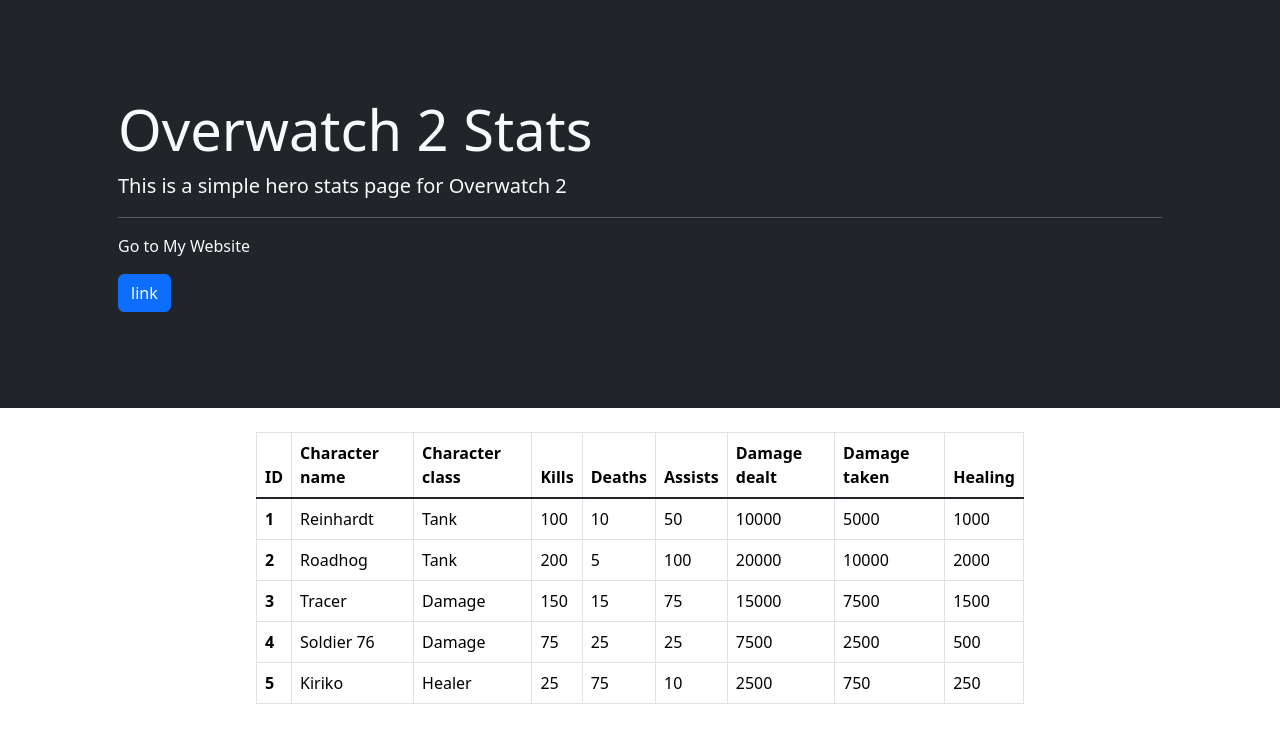
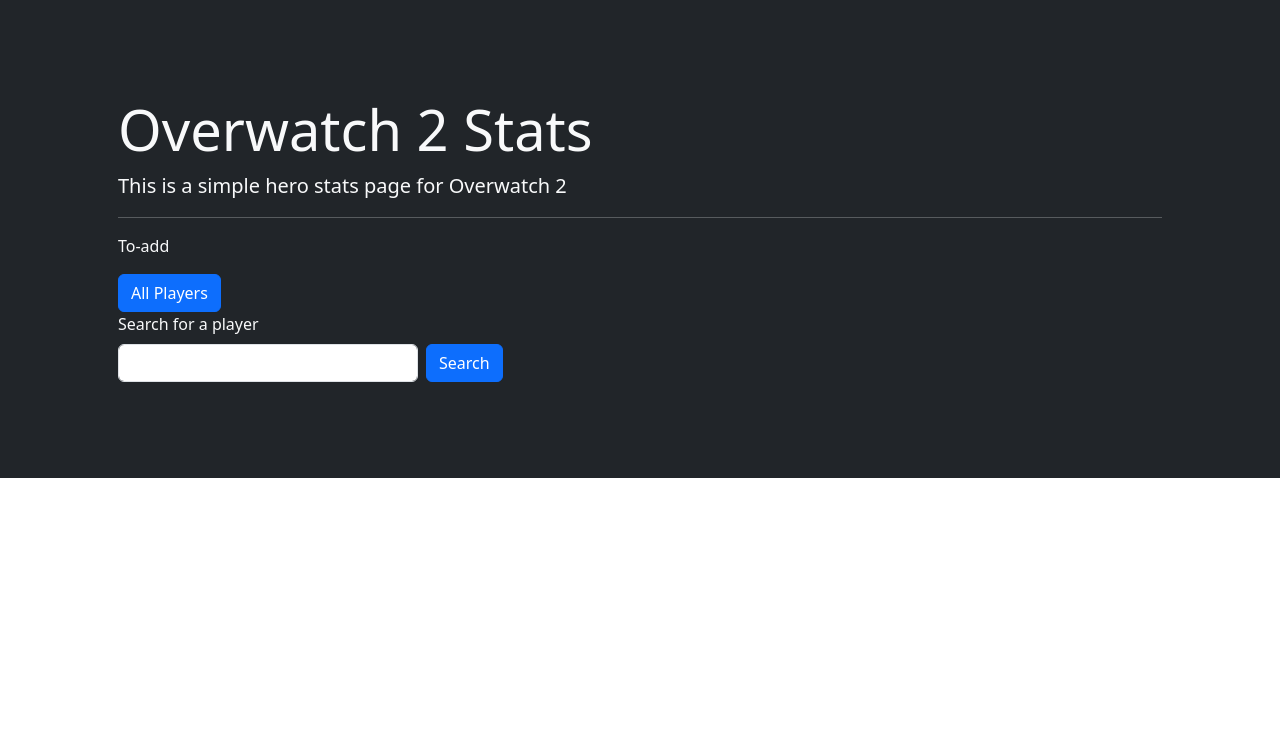
Before and after one commit to anochronos/sqlite-flask-webapp, a Flask app: page / in a window 1280 px wide. Shown: the top 743 px of the page. Run offline with Flask 3, Linux system fonts and the light colour scheme; data comes from the database, SQL or seed files in the repository.

Commit message:
Update home page

```diff
--- a/templates/home.html
+++ b/templates/home.html
@@ -15,42 +15,17 @@
             <h1 class="display-4">Overwatch 2 Stats</h1>
             <p class="lead">This is a simple hero stats page for Overwatch 2</p>
             <hr>
-            <p>Go to My Website</p>
-            <a href="#" class="btn btn-primary">link</a>
+            <p>To-add</p>
+            <a href="{{ url_for('all_players')}}" class="btn btn-primary">All Players</a>
+            <form method='POST' action="{{ url_for('search_player')}}" class="d-flex">
+                <div class="form-group me-2" style="flex-grow: 1; max-width: 300px;">
+                    <label for="user_id" class="form-label">Search for a player</label>
+                    <input type="text" class="form-control" id="user_id" name="user_id">
+                </div>
+                <button type="submit" class="btn btn-primary align-self-end">Search</button>
+            </form>
         </div>
     </div>
-
-
-    <table class="table table-bordered table-hover mx-auto mt-4" style="width: 60%;">
-        <thead>
-            <tr>
-                <th scope="col">ID</th>
-                <th scope="col">Character name</th>
-                <th scope="col">Character class</th>
-                <th scope="col">Kills</th>
-                <th scope="col">Deaths</th>
-                <th scope="col">Assists</th>
-                <th scope="col">Damage dealt</th>
-                <th scope="col">Damage taken</th>
-                <th scope="col">Healing</th>
-            </tr>
-        </thead>
-        <tbody class="table-group-divider">
-            {% for player in player_data %}
-            <tr>
-                <th scope="row">{{ player[0] }}</th>
-                <td>{{ player[1] }}</td>
-                <td>{{ player[2] }}</td>
-                <td>{{ player[3] }}</td>
-                <td>{{ player[4] }}</td>
-                <td>{{ player[5] }}</td>
-                <td>{{ player[6] }}</td>
-                <td>{{ player[7] }}</td>
-                <td>{{ player[8] }}</td>
-            </tr>
-            {% endfor %}
-        </tbody>
-    </table>
 
     <script src="https://cdn.jsdelivr.net/npm/bootstrap@5.3.3/dist/js/bootstrap.bundle.min.js"
         integrity="sha384-YvpcrYf0tY3lHB60NNkmXc5s9fDVZLESaAA55NDzOxhy9GkcIdslK1eN7N6jIeHz"
```
